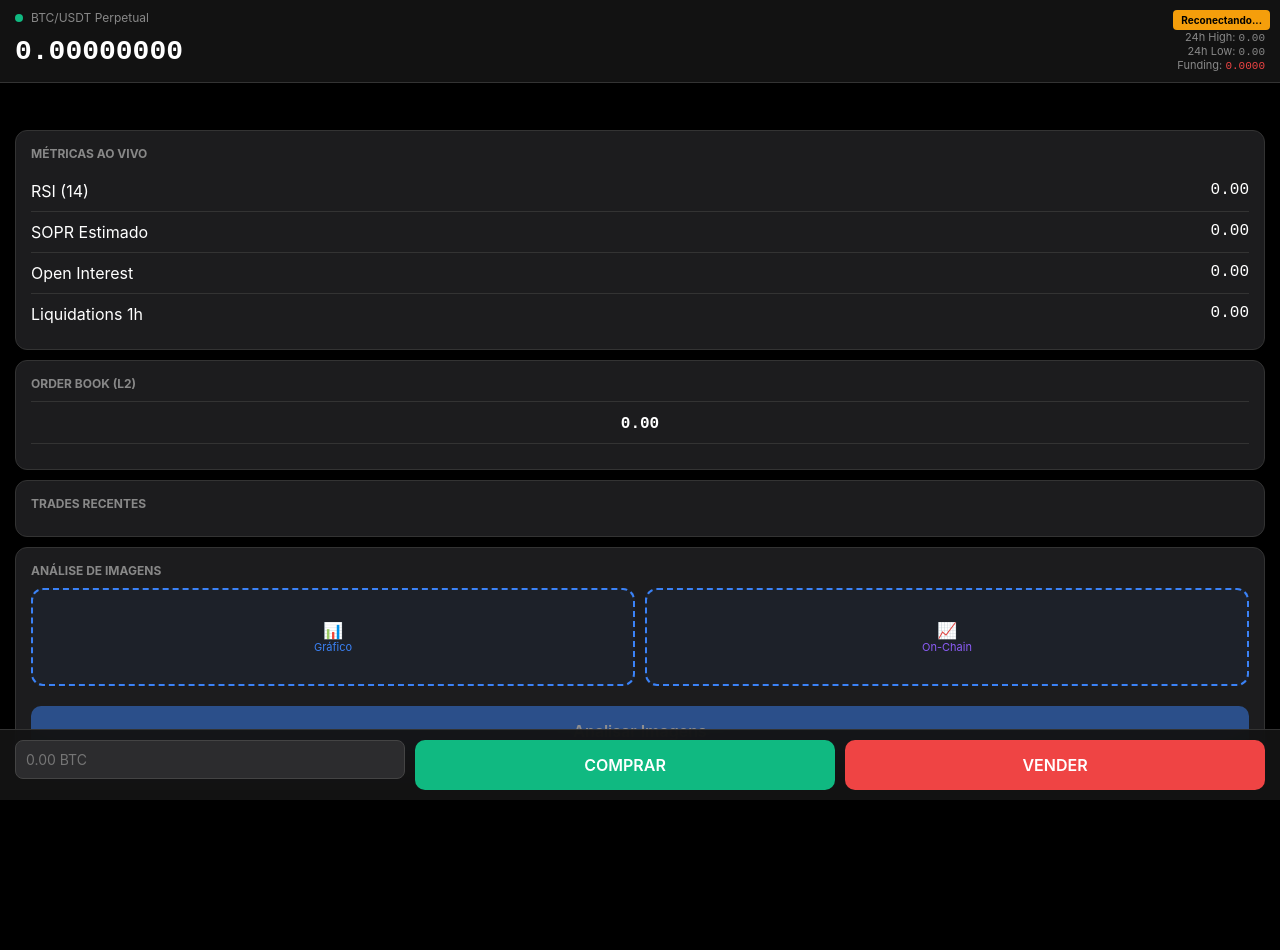
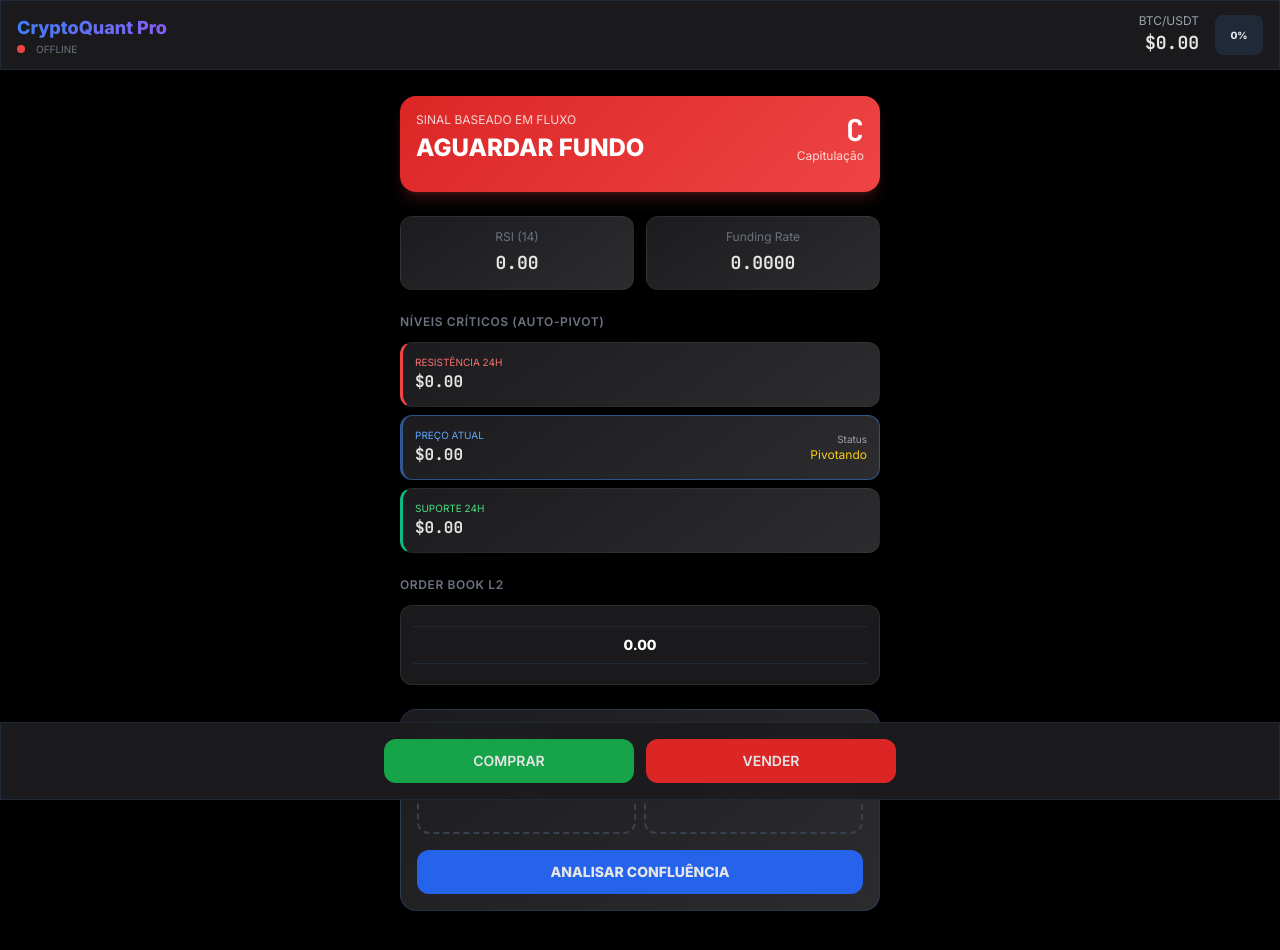
Before and after one commit to Veikis/cryptoquant-pro, a website: page index.html in a window 1280 px wide. Before the commit the page ends 882 px from the top, so only its background shows below. Drawn offline with nearby package versions, Linux system fonts and the light colour scheme.

Commit message:
Update index.html

```diff
--- a/index.html
+++ b/index.html
@@ -4,346 +4,186 @@
     <meta charset="UTF-8">
     <meta name="viewport" content="width=device-width, initial-scale=1.0, maximum-scale=1.0, user-scalable=no, viewport-fit=cover">
     <meta name="apple-mobile-web-app-capable" content="yes">
-    <title>CryptoQuant Pro</title>
+    <meta name="apple-mobile-web-app-status-bar-style" content="black-translucent">
+    <title>CryptoQuant Pro Trader</title>
+    <script src="https://cdn.tailwindcss.com"></script>
+    <link href="https://fonts.googleapis.com/css2?family=JetBrains+Mono:wght@400;700&family=Inter:wght@300;400;600;800&display=swap" rel="stylesheet">
     <style>
-        * {
-            margin: 0;
-            padding: 0;
-            box-sizing: border-box;
-            font-family: -apple-system, BlinkMacSystemFont, 'Segoe UI', sans-serif;
-            -webkit-tap-highlight-color: transparent;
-        }
-
-        body {
-            background: #000000;
-            color: #ffffff;
-            padding-top: env(safe-area-inset-top);
-            padding-bottom: env(safe-area-inset-bottom);
-        }
-
-        .ticker {
-            font-family: 'Courier New', monospace;
-            font-variant-numeric: tabular-nums;
-        }
-
-        .header {
-            background: rgba(20, 20, 20, 0.95);
-            backdrop-filter: blur(20px);
-            border-bottom: 1px solid #333;
-            padding: 10px 15px;
-            position: fixed;
-            top: 0;
-            left: 0;
-            right: 0;
-            z-index: 100;
-        }
-
-        .live-dot {
-            width: 8px;
-            height: 8px;
-            background: #10b981;
-            border-radius: 50%;
-            display: inline-block;
-            animation: pulse 1s infinite;
-            margin-right: 8px;
-        }
-
-        @keyframes pulse {
-            0%, 100% { opacity: 1; }
-            50% { opacity: 0.5; }
-        }
-
+        * { font-family: 'Inter', sans-serif; -webkit-tap-highlight-color: transparent; }
+        .mono { font-family: 'JetBrains Mono', monospace; }
+        body { background: #0a0a0a; color: #e5e5e5; padding-top: env(safe-area-inset-top); overscroll-behavior: none; }
+        .glass { background: rgba(28, 28, 30, 0.95); backdrop-filter: blur(20px); border: 1px solid rgba(255, 255, 255, 0.08); }
+        .gradient-text { background: linear-gradient(135deg, #3b82f6 0%, #8b5cf6 100%); -webkit-background-clip: text; -webkit-text-fill-color: transparent; }
+        .signal-sell { background: linear-gradient(135deg, #dc2626 0%, #ef4444 100%); }
+        .metric-card { background: linear-gradient(145deg, #1c1c1e 0%, #2c2c2e 100%); border: 1px solid rgba(255, 255, 255, 0.05); }
+        .level-support { border-left: 3px solid #10b981; }
+        .level-resistance { border-left: 3px solid #ef4444; }
+        .level-pivot { border-left: 3px solid #3b82f6; }
+        .status-dot { width: 8px; height: 8px; border-radius: 50%; display: inline-block; margin-right: 5px; }
         .price-up { color: #10b981; }
         .price-down { color: #ef4444; }
-
-        @keyframes flash-green {
-            0%, 100% { background: transparent; }
-            50% { background: rgba(16, 185, 129, 0.2); }
-        }
-        @keyframes flash-red {
-            0%, 100% { background: transparent; }
-            50% { background: rgba(239, 68, 68, 0.2); }
-        }
-
-        .flash-buy { animation: flash-green 0.3s; }
-        .flash-sell { animation: flash-red 0.3s; }
-
-        .main-content {
-            padding-top: 120px;
-            padding-bottom: 100px;
-        }
-
-        .card {
-            background: #1c1c1e;
-            border-radius: 12px;
-            margin: 10px 15px;
-            padding: 15px;
-            border: 1px solid #333;
-        }
-
-        .upload-area {
-            border: 2px dashed #3b82f6;
-            border-radius: 12px;
-            padding: 30px;
-            text-align: center;
-            background: rgba(59, 130, 246, 0.05);
-        }
-
-        .metric {
-            display: flex;
-            justify-content: space-between;
-            padding: 10px 0;
-            border-bottom: 1px solid #333;
-        }
-
-        .metric:last-child { border-bottom: none; }
-
-        .btn {
-            background: #3b82f6;
-            color: white;
-            border: none;
-            padding: 15px;
-            border-radius: 10px;
-            font-size: 16px;
-            font-weight: 600;
-            width: 100%;
-            margin-top: 10px;
-        }
-
-        .btn:disabled {
-            opacity: 0.5;
-        }
-
-        .btn-green { background: #10b981; }
-        .btn-red { background: #ef4444; }
-
-        .order-row {
-            display: flex;
-            justify-content: space-between;
-            padding: 5px 0;
-            font-size: 12px;
-        }
-
-        .trade-row {
-            display: flex;
-            justify-content: space-between;
-            padding: 3px 0;
-            font-size: 11px;
-        }
-
-        .status {
-            position: fixed;
-            top: 10px;
-            right: 10px;
-            padding: 4px 8px;
-            border-radius: 4px;
-            font-size: 10px;
-            font-weight: bold;
-            z-index: 101;
-        }
-
-        .status-connected { background: #10b981; color: black; }
-        .status-connecting { background: #f59e0b; color: black; }
-        .status-error { background: #ef4444; color: white; }
-
-        .bottom-nav {
-            position: fixed;
-            bottom: 0;
-            left: 0;
-            right: 0;
-            background: rgba(20, 20, 20, 0.95);
-            backdrop-filter: blur(20px);
-            border-top: 1px solid #333;
-            padding: 10px 15px;
-            display: flex;
-            gap: 10px;
-        }
-
-        input {
-            background: #2c2c2e;
-            border: 1px solid #444;
-            color: white;
-            padding: 10px;
-            border-radius: 8px;
-            width: 100%;
-        }
-
-        .hidden { display: none !important; }
+        @keyframes pulse { 0%, 100% { opacity: 1; } 50% { opacity: 0.5; } }
+        .animate-pulse-custom { animation: pulse 1s infinite; }
     </style>
 </head>
-<body>
-    <div id="status" class="status status-connecting">Conectando...</div>
-
-    <div class="header">
-        <div style="display: flex; align-items: center; margin-bottom: 5px;">
-            <span class="live-dot"></span>
-            <span style="font-size: 12px; color: #888;">BTC/USDT Perpetual</span>
-        </div>
-        <div style="display: flex; justify-content: space-between; align-items: center;">
+<body class="min-h-screen bg-black">
+    <header class="fixed top-0 left-0 right-0 z-50 glass border-b border-gray-800 safe-top">
+        <div class="flex justify-between items-center px-4 py-3">
             <div>
-                <div id="main-price" class="ticker" style="font-size: 28px; font-weight: bold;">0.00000000</div>
-                <div id="price-change" style="font-size: 14px;"></div>
+                <h1 class="text-lg font-bold gradient-text">CryptoQuant Pro</h1>
+                <p class="text-[10px] text-gray-500 mono"><span id="conn-status" class="status-dot bg-yellow-500 animate-pulse-custom"></span> <span id="status-text">CONECTANDO</span></p>
             </div>
-            <div style="text-align: right; font-size: 11px; color: #888;">
-                <div>24h High: <span id="high-24h" class="ticker">0.00</span></div>
-                <div>24h Low: <span id="low-24h" class="ticker">0.00</span></div>
-                <div>Funding: <span id="funding" class="ticker price-down">0.0000</span></div>
+            <div class="flex items-center space-x-2">
+                <div class="text-right mr-2">
+                    <div class="text-xs text-gray-400">BTC/USDT</div>
+                    <div class="text-lg font-bold mono" id="btc-price">$0.00</div>
+                </div>
+                <div id="change-box" class="w-12 h-10 rounded-lg flex items-center justify-center bg-gray-800">
+                    <span id="price-change" class="font-bold text-[10px]">0%</span>
+                </div>
             </div>
         </div>
-    </div>
+    </header>
 
-    <div class="main-content">
-        <div class="card">
-            <h3 style="font-size: 12px; color: #888; margin-bottom: 10px;">MÉTRICAS AO VIVO</h3>
-            <div class="metric"><span>RSI (14)</span><span id="rsi" class="ticker">0.00</span></div>
-            <div class="metric"><span>SOPR Estimado</span><span id="sopr" class="ticker">0.00</span></div>
-            <div class="metric"><span>Open Interest</span><span id="oi" class="ticker">0.00</span></div>
-            <div class="metric"><span>Liquidations 1h</span><span id="liq" class="ticker">0.00</span></div>
+    <main class="pt-24 pb-24 px-4 max-w-lg mx-auto">
+        <div class="mb-6 p-4 rounded-2xl signal-sell text-white shadow-lg shadow-red-500/20">
+            <div class="flex justify-between items-start mb-3">
+                <div>
+                    <div class="text-xs opacity-80 mb-1 uppercase">Sinal Baseado em Fluxo</div>
+                    <div class="text-2xl font-bold">AGUARDAR FUNDO</div>
+                </div>
+                <div class="text-right"><div class="text-3xl font-bold mono">C</div><div class="text-xs opacity-80">Capitulação</div></div>
+            </div>
         </div>
 
-        <div class="card">
-            <h3 style="font-size: 12px; color: #888; margin-bottom: 10px;">ORDER BOOK (L2)</h3>
-            <div id="asks" style="margin-bottom: 10px;"></div>
-            <div style="text-align: center; padding: 10px 0; border-top: 1px solid #333; border-bottom: 1px solid #333;">
-                <span id="spread" class="ticker" style="font-size: 16px; font-weight: bold;">0.00</span>
+        <div class="grid grid-cols-2 gap-3 mb-6">
+            <div class="metric-card p-3 rounded-xl text-center">
+                <div class="text-xs text-gray-500 mb-1">RSI (14)</div>
+                <div id="rsi" class="text-lg font-bold mono">0.00</div>
             </div>
-            <div id="bids" style="margin-top: 10px;"></div>
+            <div class="metric-card p-3 rounded-xl text-center">
+                <div class="text-xs text-gray-500 mb-1">Funding Rate</div>
+                <div id="funding" class="text-lg font-bold mono">0.0000</div>
+            </div>
         </div>
 
-        <div class="card">
-            <h3 style="font-size: 12px; color: #888; margin-bottom: 10px;">TRADES RECENTES</h3>
-            <div id="trades" style="max-height: 150px; overflow: hidden;"></div>
+        <div class="mb-6">
+            <h3 class="text-xs font-semibold text-gray-500 mb-3 uppercase tracking-wider">Níveis Críticos (Auto-Pivot)</h3>
+            <div class="space-y-2">
+                <div class="metric-card p-3 rounded-xl level-resistance flex justify-between items-center">
+                    <div>
+                        <div class="text-[10px] text-red-400">RESISTÊNCIA 24H</div>
+                        <div id="high-24h" class="text-md font-bold mono">$0.00</div>
+                    </div>
+                </div>
+                <div class="metric-card p-3 rounded-xl level-pivot flex justify-between items-center border-blue-500/50">
+                    <div>
+                        <div class="text-[10px] text-blue-400">PREÇO ATUAL</div>
+                        <div id="pivot-price" class="text-md font-bold mono">$0.00</div>
+                    </div>
+                    <div class="text-right"><div class="text-[10px] text-gray-400">Status</div><div class="text-xs text-yellow-400">Pivotando</div></div>
+                </div>
+                <div class="metric-card p-3 rounded-xl level-support flex justify-between items-center">
+                    <div>
+                        <div class="text-[10px] text-green-400">SUPORTE 24H</div>
+                        <div id="low-24h" class="text-md font-bold mono">$0.00</div>
+                    </div>
+                </div>
+            </div>
         </div>
 
-        <div class="card">
-            <h3 style="font-size: 12px; color: #888; margin-bottom: 10px;">ANÁLISE DE IMAGENS</h3>
-            <div style="display: grid; grid-template-columns: 1fr 1fr; gap: 10px; margin-bottom: 10px;">
-                <div class="upload-area" onclick="document.getElementById('file1').click()">
-                    <input type="file" id="file1" accept="image/*" style="display: none;" onchange="handleImage(0, this)">
-                    <div id="preview1-container"><div>📊</div><div style="font-size: 11px; color: #3b82f6;">Gráfico</div></div>
-                    <img id="preview1" style="width: 100%; display: none; border-radius: 8px;">
+        <div class="mb-6">
+            <h3 class="text-xs font-semibold text-gray-500 mb-3 uppercase tracking-wider">Order Book L2</h3>
+            <div class="glass rounded-xl p-3 mono text-[11px]">
+                <div id="asks" class="text-red-400 space-y-1 mb-2"></div>
+                <div id="book-price" class="py-2 text-center border-y border-gray-800 font-bold text-sm text-white">0.00</div>
+                <div id="bids" class="text-green-400 space-y-1 mt-2"></div>
+            </div>
+        </div>
+
+        <div class="metric-card rounded-2xl p-4 border border-blue-500/20">
+            <h3 class="text-xs font-semibold text-blue-400 mb-3 uppercase">Análise de Imagens</h3>
+            <div class="grid grid-cols-2 gap-2 mb-4">
+                <div class="h-20 border-2 border-dashed border-gray-700 rounded-xl flex items-center justify-center text-xs text-gray-500" onclick="document.getElementById('f1').click()">
+                    <input type="file" id="f1" class="hidden" onchange="preview(this, 'p1')">
+                    <span id="p1">Gráfico</span>
                 </div>
-                <div class="upload-area" onclick="document.getElementById('file2').click()">
-                    <input type="file" id="file2" accept="image/*" style="display: none;" onchange="handleImage(1, this)">
-                    <div id="preview2-container"><div>📈</div><div style="font-size: 11px; color: #8b5cf6;">On-Chain</div></div>
-                    <img id="preview2" style="width: 100%; display: none; border-radius: 8px;">
+                <div class="h-20 border-2 border-dashed border-gray-700 rounded-xl flex items-center justify-center text-xs text-gray-500" onclick="document.getElementById('f2').click()">
+                    <input type="file" id="f2" class="hidden" onchange="preview(this, 'p2')">
+                    <span id="p2">On-Chain</span>
                 </div>
             </div>
-            <button class="btn" id="analyze-btn" onclick="analyzeImages()" disabled>Analisar Imagens</button>
+            <button class="w-full bg-blue-600 py-3 rounded-xl font-bold text-sm">ANALISAR CONFLUÊNCIA</button>
         </div>
+    </main>
 
-        <div id="analysis-result" class="card hidden">
-            <h3 style="font-size: 12px; color: #888; margin-bottom: 10px;">ANÁLISE CRUZADA</h3>
-            <div style="background: rgba(59, 130, 246, 0.1); border: 1px solid #3b82f6; border-radius: 8px; padding: 10px; margin-bottom: 10px;">
-                <div style="font-size: 14px; font-weight: bold; color: #3b82f6; margin-bottom: 5px;">CONFLUÊNCIA DETECTADA</div>
-                <div style="font-size: 12px; color: #ccc;">
-                    Gráfico: <span class="price-down">Baixa Forte</span> + On-Chain: <span class="price-down">Capitulação</span> + Tempo Real: <span id="real-signal">Aguardando...</span>
-                </div>
-            </div>
-            <div style="font-size: 11px; color: #888; line-height: 1.5;">
-                • Preço alvo análise: <span class="ticker">$65,200</span><br>
-                • Preço tempo real: <span id="real-price" class="ticker">0.00</span><br>
-                • Recomendação: <span style="color: #f59e0b;">Aguardar fundo em $65k</span>
-            </div>
+    <div class="fixed bottom-0 left-0 right-0 glass border-t border-gray-800 safe-bottom p-4">
+        <div class="flex space-x-3 max-w-lg mx-auto">
+            <button class="flex-1 py-3 text-sm font-semibold bg-green-600 rounded-xl">COMPRAR</button>
+            <button class="flex-1 py-3 text-sm font-semibold bg-red-600 rounded-xl">VENDER</button>
         </div>
-    </div>
-
-    <div class="bottom-nav">
-        <div style="flex: 1;"><input type="number" id="amount" placeholder="0.00 BTC" style="font-size: 14px;"></div>
-        <button class="btn btn-green" onclick="trade('buy')" style="flex: 1; margin: 0;">COMPRAR</button>
-        <button class="btn btn-red" onclick="trade('sell')" style="flex: 1; margin: 0;">VENDER</button>
     </div>
 
     <script>
         const WS_URL = window.location.origin.replace(/^http/, 'ws');
         let ws = null;
-        let images = [null, null];
-        let currentPrice = 0;
 
         function connect() {
-            const status = document.getElementById('status');
             ws = new WebSocket(WS_URL);
             ws.onopen = () => {
-                status.textContent = 'LIVE';
-                status.className = 'status status-connected';
+                document.getElementById('conn-status').className = 'status-dot bg-green-500 animate-pulse-custom';
+                document.getElementById('status-text').innerText = 'LIVE';
             };
             ws.onmessage = (event) => {
                 const data = JSON.parse(event.data);
-                updateUI(data);
+                updateDashboard(data);
             };
             ws.onclose = () => {
-                status.textContent = 'Reconectando...';
-                status.className = 'status status-connecting';
+                document.getElementById('conn-status').className = 'status-dot bg-red-500';
+                document.getElementById('status-text').innerText = 'OFFLINE';
                 setTimeout(connect, 3000);
             };
         }
 
-        function updateUI(data) {
-            currentPrice = data.price;
-            const priceEl = document.getElementById('main-price');
-            priceEl.textContent = data.price.toLocaleString('en-US', { minimumFractionDigits: 8 });
+        function updateDashboard(data) {
+            const priceStr = data.price.toLocaleString('en-US', { minimumFractionDigits: 2 });
+            document.getElementById('btc-price').innerText = '$' + priceStr;
+            document.getElementById('pivot-price').innerText = '$' + priceStr;
+            document.getElementById('book-price').innerText = priceStr;
 
-            document.getElementById('price-change').innerHTML = `<span class="${data.change24h >= 0 ? 'price-up' : 'price-down'}">${data.change24h >= 0 ? '+' : ''}${data.change24h.toFixed(2)}%</span>`;
-            document.getElementById('high-24h').textContent = data.high24h.toLocaleString();
-            document.getElementById('low-24h').textContent = data.low24h.toLocaleString();
-            document.getElementById('rsi').textContent = data.rsi.toFixed(2);
-            document.getElementById('oi').textContent = data.openInterest.toFixed(2);
-            document.getElementById('liq').textContent = '$' + data.liquidations.toFixed(2) + 'M';
-            document.getElementById('real-price').textContent = '$' + data.price.toLocaleString();
-            document.getElementById('spread').textContent = data.price.toLocaleString();
+            // RSI e Funding
+            document.getElementById('rsi').innerText = data.rsi.toFixed(2);
+            document.getElementById('rsi').className = data.rsi < 30 ? 'text-green-400 font-bold' : (data.rsi > 70 ? 'text-red-400 font-bold' : 'text-white');
+            document.getElementById('funding').innerText = data.funding.toFixed(4);
 
-            updateOrderBook(data.orderBook);
-            updateTrades(data.trades);
+            // High/Low
+            document.getElementById('high-24h').innerText = '$' + data.high24h.toLocaleString();
+            document.getElementById('low-24h').innerText = '$' + data.low24h.toLocaleString();
+
+            // Variação 24h
+            const changeEl = document.getElementById('price-change');
+            changeEl.innerText = (data.change24h > 0 ? '+' : '') + data.change24h.toFixed(2) + '%';
+            document.getElementById('change-box').className = data.change24h >= 0 ? 'w-12 h-10 rounded-lg flex items-center justify-center bg-green-500/20 text-green-400' : 'w-12 h-10 rounded-lg flex items-center justify-center bg-red-500/20 text-red-400';
+
+            // Order Book Real
+            updateBook('asks', data.orderBook.asks);
+            updateBook('bids', data.orderBook.bids);
         }
 
-        function updateOrderBook(book) {
-            let asksHtml = '';
-            book.asks.forEach(([price, size]) => {
-                asksHtml += `<div class="order-row"><span class="price-down ticker">${price}</span><span style="color:#888">${size}</span></div>`;
+        function updateBook(id, orders) {
+            let html = '';
+            orders.slice(0, 4).forEach(o => {
+                html += `<div class="flex justify-between"><span>${parseFloat(o[0]).toFixed(1)}</span><span class="opacity-50">${parseFloat(o[1]).toFixed(3)}</span></div>`;
             });
-            document.getElementById('asks').innerHTML = asksHtml;
-
-            let bidsHtml = '';
-            book.bids.forEach(([price, size]) => {
-                bidsHtml += `<div class="order-row"><span class="price-up ticker">${price}</span><span style="color:#888">${size}</span></div>`;
-            });
-            document.getElementById('bids').innerHTML = bidsHtml;
+            document.getElementById(id).innerHTML = html;
         }
 
-        function updateTrades(trades) {
-            let html = '';
-            trades.forEach(t => {
-                html += `<div class="trade-row"><span class="${t.isBuyer ? 'price-up' : 'price-down'}">${t.price.toFixed(2)}</span><span>${t.time}</span></div>`;
-            });
-            document.getElementById('trades').innerHTML = html;
+        function preview(input, id) {
+            if (input.files && input.files[0]) {
+                document.getElementById(id).innerText = "Anexo: " + input.files[0].name.substring(0, 10) + "...";
+                document.getElementById(id).classList.add('text-blue-400');
+            }
         }
-
-        function handleImage(index, input) {
-            const file = input.files[0];
-            if(!file) return;
-            const reader = new FileReader();
-            reader.onload = (e) => {
-                images[index] = e.target.result;
-                document.getElementById(`preview${index + 1}`).src = e.target.result;
-                document.getElementById(`preview${index + 1}`).style.display = 'block';
-                document.getElementById(`preview${index + 1}-container`).style.display = 'none';
-                checkAnalyzeButton();
-            };
-            reader.readAsDataURL(file);
-        }
-
-        function checkAnalyzeButton() {
-            const hasImages = images.some(i => i !== null);
-            document.getElementById('analyze-btn').disabled = !hasImages;
-            document.getElementById('analyze-btn').style.opacity = hasImages ? '1' : '0.5';
-        }
-
-        function analyzeImages() {
-            document.getElementById('analysis-result').classList.remove('hidden');
-            document.getElementById('real-signal').textContent = currentPrice > 70000 ? 'Resistência' : 'Suporte';
-        }
-
-        function trade(side) { alert(`${side.toUpperCase()} ordem enviada!`); }
 
         connect();
     </script>
```
